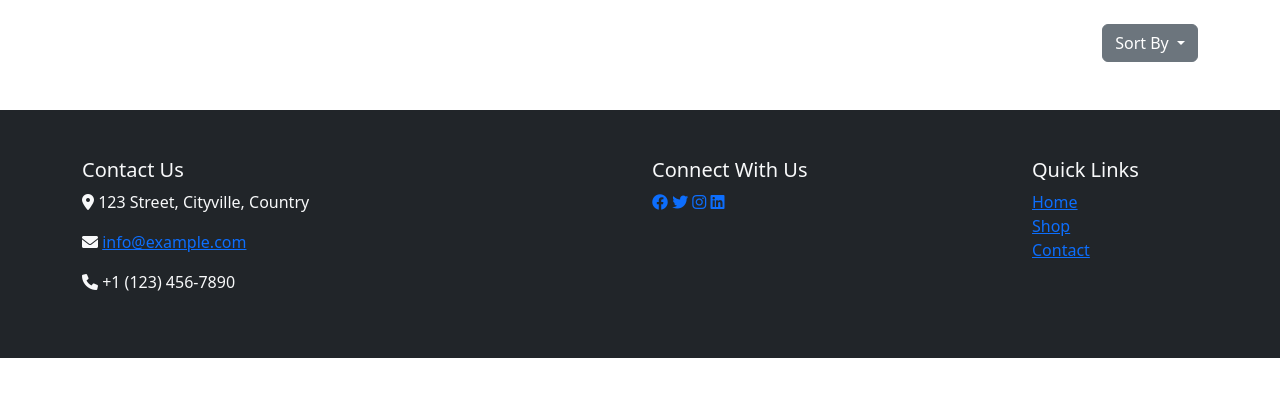
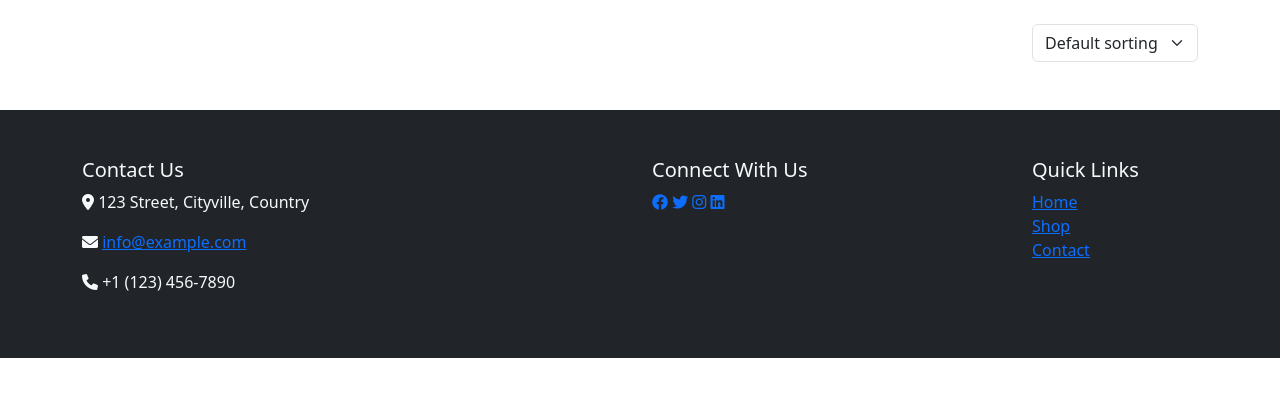
Before and after one commit to AmeenNoor/halal-shop, a Django app: page /products/ in a window 1280 px wide. Shown: the part 160-557 px from the top of the page. Run offline with Django 3.2, Linux system fonts and the light colour scheme; data that the repository does not hold is empty.

Commit message:
Replace dropdown with select for sorting options in 'product_list.html'

```diff
--- a/products/templates/products/product_list.html
+++ b/products/templates/products/product_list.html
@@ -2,22 +2,20 @@
 {% load static %}
 {% block content %}
 <div class="container mt-4">
-  <!-- Sort By Dropdown -->
+  <!-- Sort By Select -->
   <div class="row">
     <div class="col-lg-12">
       <div class="row justify-content-end">
-        <div class="col-md-6 mb-4">
-          <div class="dropdown">
-            <button class="btn btn-secondary dropdown-toggle float-end" type="button" id="sortByDropdown" data-bs-toggle="dropdown" aria-expanded="false">
-              Sort By
-            </button>
-            <ul class="dropdown-menu" aria-labelledby="sortByDropdown">
-              <li><a class="dropdown-item" href="#" id="sortByName">Name: A - Z</a></li>
-              <li><a class="dropdown-item" href="#" id="sortByPrice">Name: Z - A</a></li>
-              <li><a class="dropdown-item" href="#" id="sortByName">Price: low to hight</a></li>
-              <li><a class="dropdown-item" href="#" id="sortByPrice">Price: high to low</a></li>
-            </ul>
-          </div>
+        <div class="col-md-2 mb-4">
+          <label for="sortBySelect" class="form-label visually-hidden">Sort By</label>
+          <select class="form-select float-end" id="sortBySelect">
+            <option selected>Default sorting</option>
+            <option value="name-asc">Sort by Name: A - Z</option>
+            <option value="name-desc">Sort by Name: Z - A</option>
+            <option value="latest">Sort by Latest</option>
+            <option value="price-asc">Sort by Price: low to high</option>
+            <option value="price-desc">Sort by Price: high to low</option>
+          </select>
         </div>
       </div>
     </div>
```
